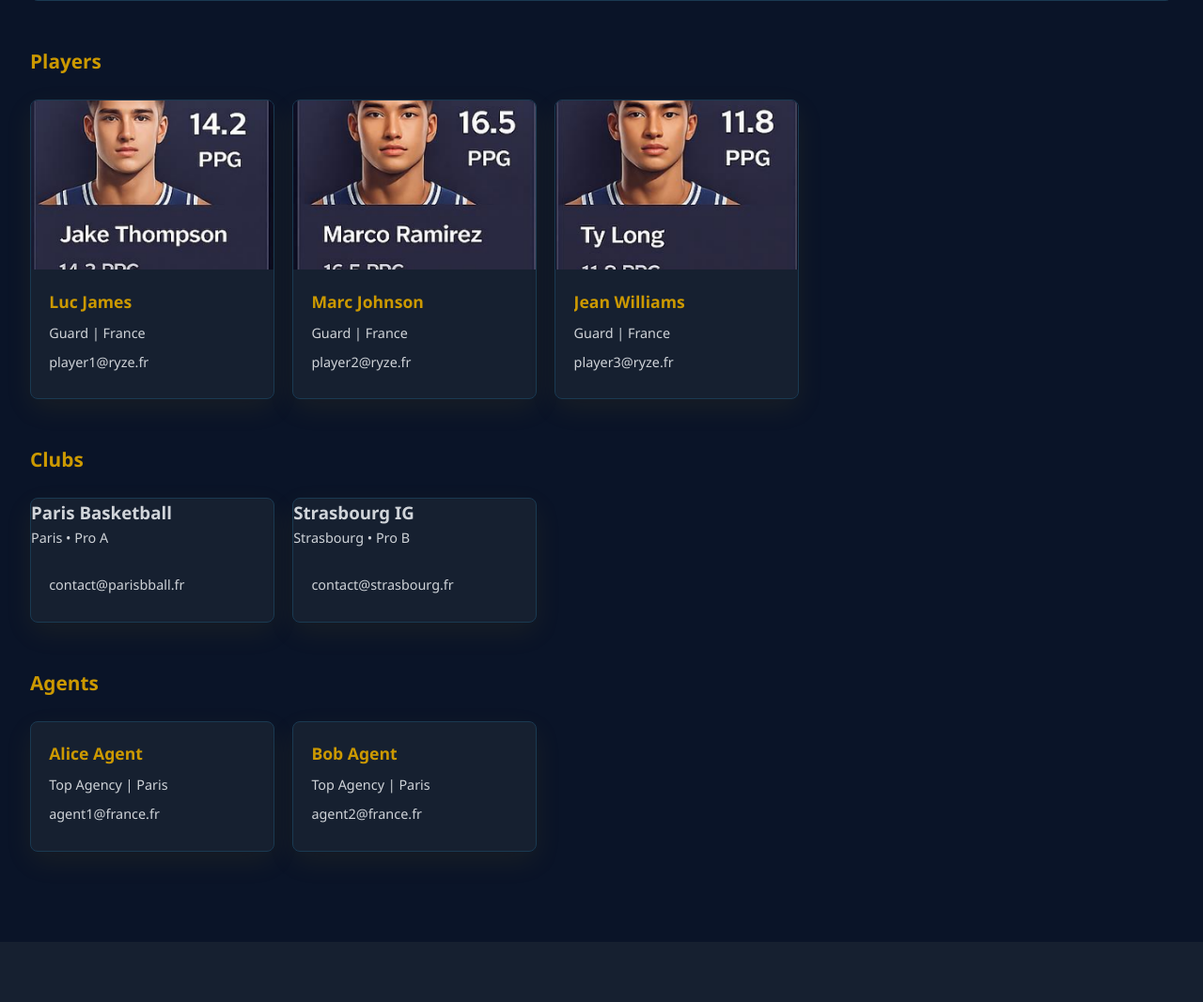
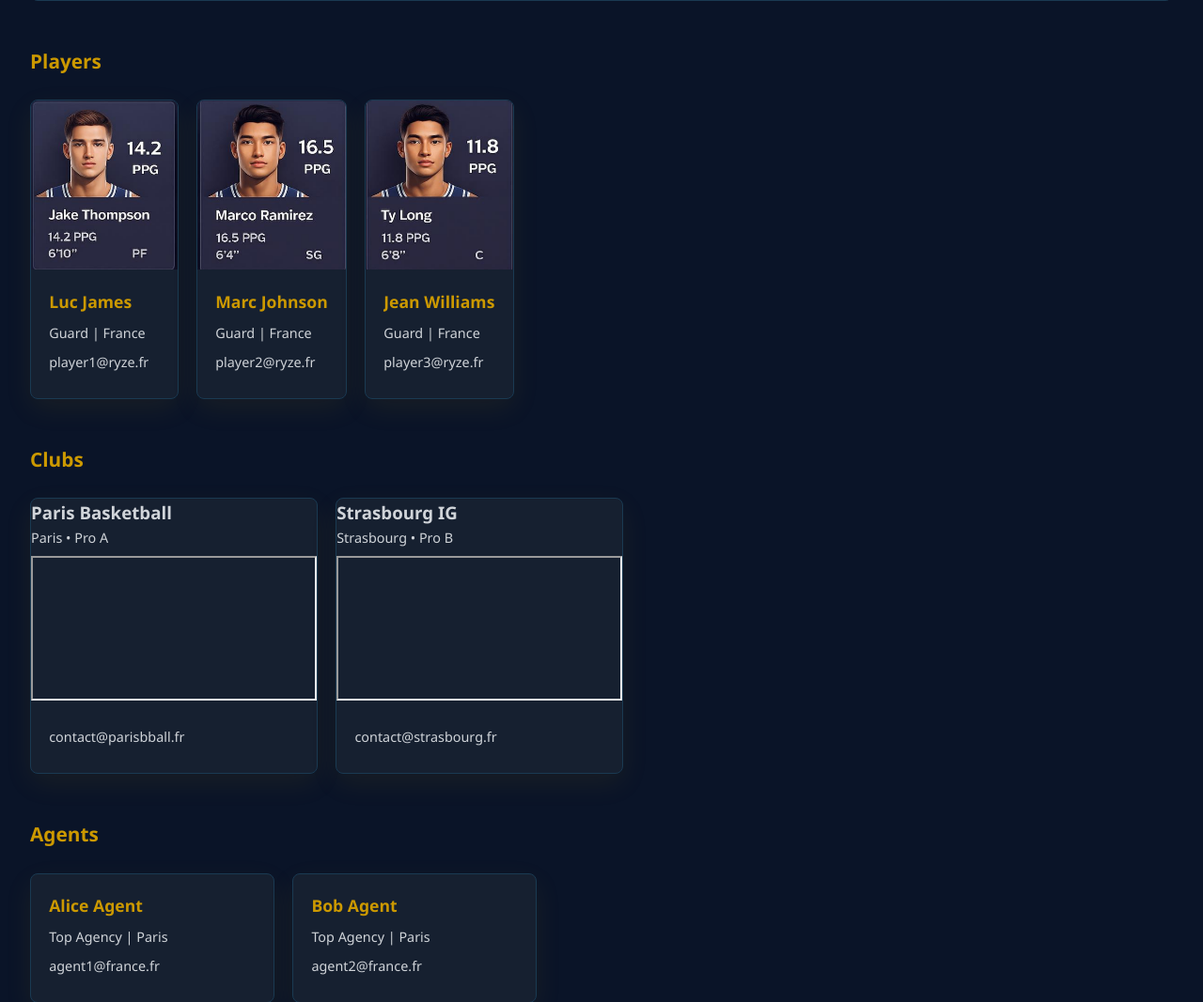
Before and after one commit to eoextrainer/ryze, a Flask app: template templates/admin_dashboard.html in a window 1280 px wide. Shown: the part 962-2029 px from the top of the page at 94% size. Before the commit the page ends 1903 px from the top, so only its background shows below. Run offline with Flask 3, Linux system fonts and the light colour scheme; tables that the repository leaves empty hold one stand-in row (values such as "Sample post"); the template is opened without the code that fills it: values that come from a table or form of the project are taken from there, most other values are stand-ins (such as "Sample title", 1, 10 or a date in 2020); some libraries are stand-ins or nearby versions.

Commit message:
Admin dashboard: clickable user rows, player/club tiles with correct links and video tiles. UI enhancements.

```diff
--- a/templates/admin_dashboard.html
+++ b/templates/admin_dashboard.html
@@ -73,7 +73,7 @@
                 </thead>
                 <tbody>
                     {% for player in players %}
-                    <tr data-type="players">
+                    <tr data-type="players" style="cursor:pointer;" onclick="window.location.href='/player/dashboard?user_id={{ player.id }}'">
                         <td>{{ player.first_name }} {{ player.last_name }}</td>
                         <td>{{ player.email }}</td>
                         <td>Player</td>
@@ -81,7 +81,7 @@
                     </tr>
                     {% endfor %}
                     {% for club in clubs %}
-                    <tr data-type="clubs">
+                    <tr data-type="clubs" style="cursor:pointer;" onclick="window.location.href='/club/dashboard?user_id={{ club.id }}'">
                         <td>{{ club.name }}</td>
                         <td>{{ club.email }}</td>
                         <td>Club</td>
@@ -89,7 +89,7 @@
                     </tr>
                     {% endfor %}
                     {% for agent in agents %}
-                    <tr data-type="agents">
+                    <tr data-type="agents" style="cursor:pointer;" onclick="window.location.href='/agent/dashboard?user_id={{ agent.id }}'">
                         <td>{{ agent.first_name }} {{ agent.last_name }}</td>
                         <td>{{ agent.email }}</td>
                         <td>Agent</td>
@@ -105,6 +105,7 @@
             <div class="tiles-title">Players</div>
             <div class="tile-row">
                 {% for player in players %}
+                <a href="/player/dashboard?user_id={{ player.id }}" style="text-decoration:none;color:inherit;">
                 <div class="player-card">
                     <img src="{{ url_for('static', filename='res/player-' ~ ((player.id - 1) % 8 + 1) ~ '.png') }}" alt="{{ player.first_name }}" class="player-image">
                     <div class="player-info">
@@ -113,6 +114,7 @@
                         <div class="meta">{{ player.email }}</div>
                     </div>
                 </div>
+                </a>
                 {% endfor %}
             </div>
         </div>
@@ -122,6 +124,7 @@
             <div class="tiles-title">Clubs</div>
             <div class="tile-row">
                 {% for club in clubs %}
+                <a href="/club/dashboard?user_id={{ club.id }}" style="text-decoration:none;color:inherit;">
                 <div class="club-tile">
                     <div class="club-tile-header" style="display: flex; align-items: center; gap: 0.75rem;">
                         {% if club.logo_path %}
@@ -132,10 +135,14 @@
                             <div class="meta">{{ club.city }} • {{ club.tier }}</div>
                         </div>
                     </div>
+                    <div class="club-video">
+                        <iframe src="{{ (club_videos[club.id] or '') .replace('https://www.youtube.com/embed/', 'https://www.youtube-nocookie.com/embed/') }}" loading="lazy" title="Club Highlight" referrerpolicy="strict-origin-when-cross-origin" allow="accelerometer; autoplay; clipboard-write; encrypted-media; gyroscope; picture-in-picture" allowfullscreen></iframe>
+                    </div>
                     <div class="club-info">
                         <div class="meta">{{ club.email }}</div>
                     </div>
                 </div>
+                </a>
                 {% endfor %}
             </div>
         </div>
```
